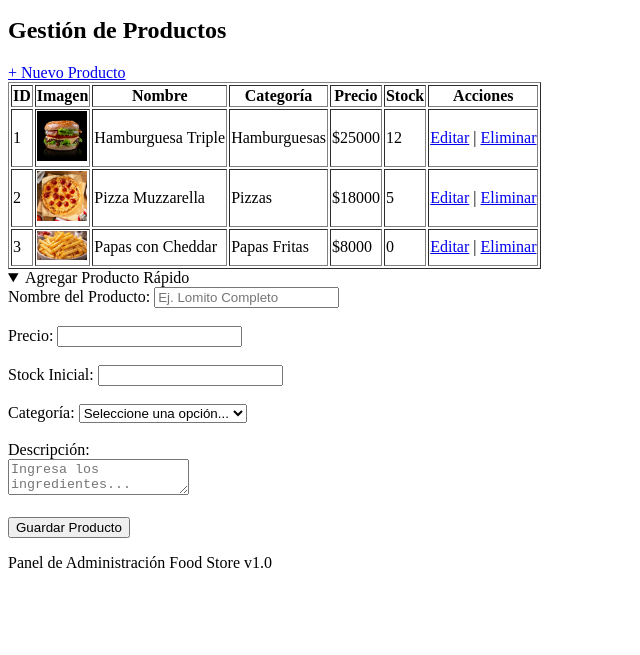
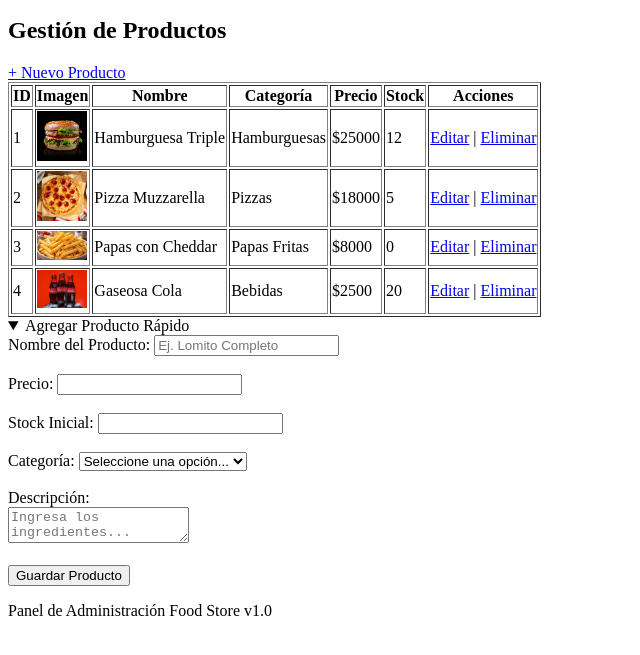
Before and after one commit to francostefanodot06/UTN, a plain HTML site: page Tercer Cuatrimestre/GhiossiHrebin_FrancoStefano_TP_DOMJSCRIPT/admin.html in a window 1280 px wide. Shown: the part 101-756 px from the top of the page, without its empty margins (0-640 px from the left). Drawn offline with Linux system fonts and the light colour scheme.

Commit message:
Update admin.html

```diff
--- a/Tercer Cuatrimestre/GhiossiHrebin_FrancoStefano_TP_DOMJSCRIPT/admin.html
+++ b/Tercer Cuatrimestre/GhiossiHrebin_FrancoStefano_TP_DOMJSCRIPT/admin.html
@@ -57,6 +57,15 @@
                     <td>0</td>
                     <td><a href="#">Editar</a> | <a href="#">Eliminar</a></td>
                 </tr>
+                <tr>
+                    <td>4</td>
+                    <td><img src="assets/coca.webp" alt="Gaseosa Cola" width="50"></td>
+                    <td>Gaseosa Cola</td>
+                    <td>Bebidas</td>
+                    <td>$2500</td>
+                    <td>20</td>
+                    <td><a href="#">Editar</a> | <a href="#">Eliminar</a></td>
+                </tr>
             </tbody>
         </table>
 
```
